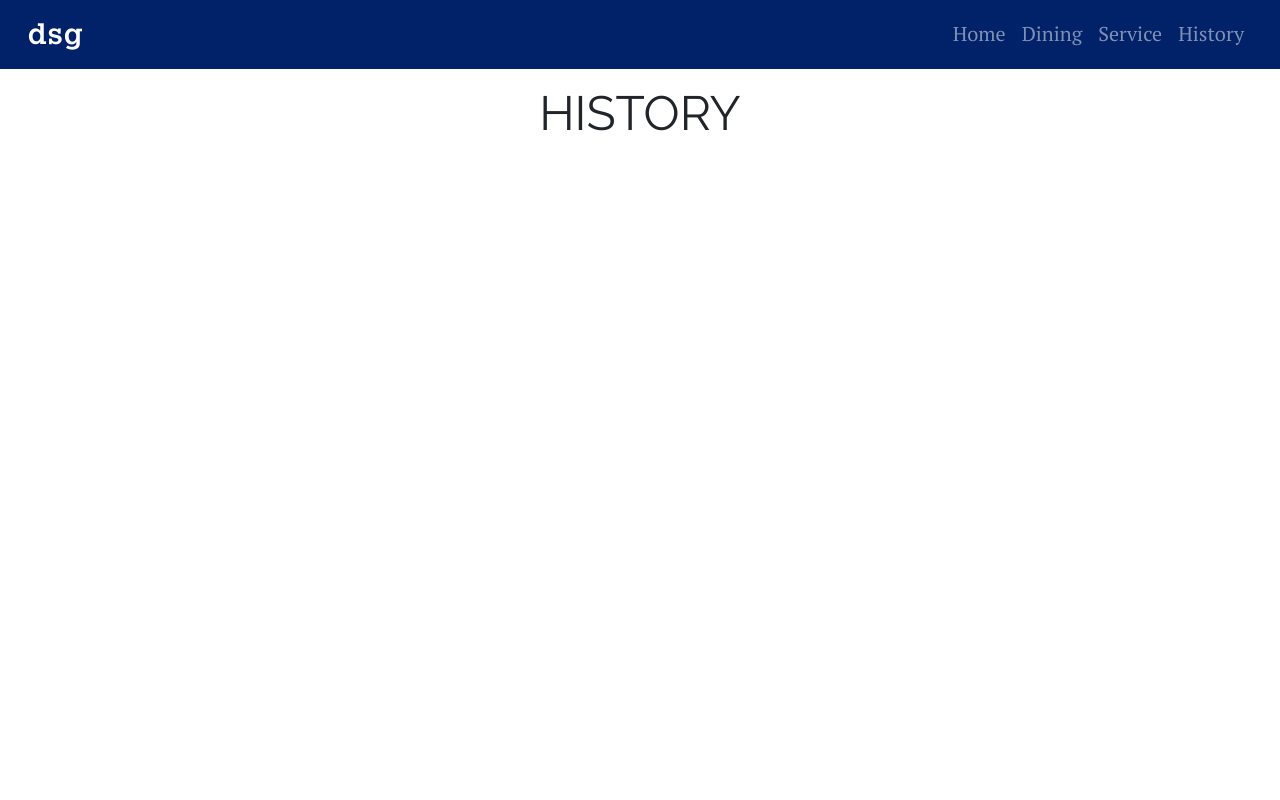
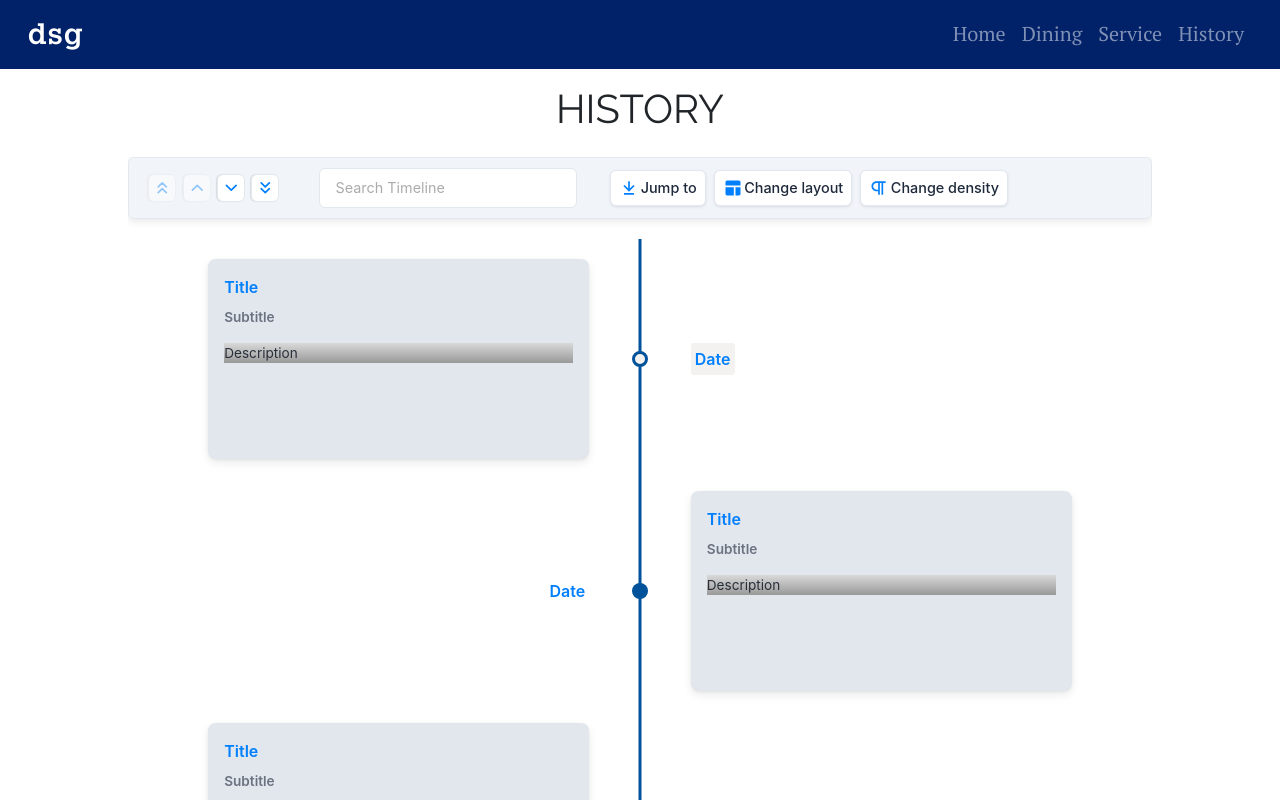
Before and after one commit to Leo-H-Cao/dsg-site, a React (Create React App) app: page /history in a window 1280 px wide. Shown: the top 800 px of the page. Built offline with nearby package versions, Linux system fonts and the light colour scheme.

Commit message:
add timeline

```diff
--- a/package.json
+++ b/package.json
@@ -9,6 +9,7 @@
     "bootstrap": "^4.6.0",
     "react": "^17.0.1",
     "react-bootstrap": "^1.4.3",
+    "react-chrono": "^1.9.1",
     "react-dom": "^17.0.1",
     "react-router-bootstrap": "^0.25.0",
     "react-router-dom": "^5.2.0",
--- a/src/components/History.js
+++ b/src/components/History.js
@@ -1,11 +1,57 @@
 import React from 'react';
-import './css/History.css'
+import './css/History.css';
+import {Chrono} from 'react-chrono';
 
+const items = [
+    {
+        title: "Date",
+        cardTitle: "Title",
+        cardSubtitle: "Subtitle",
+        cardDetailedText: "Description"
+    },
+    {
+        title: "Date",
+        cardTitle: "Title",
+        cardSubtitle: "Subtitle",
+        cardDetailedText: "Description"
+    },
+    {
+        title: "Date",
+        cardTitle: "Title",
+        cardSubtitle: "Subtitle",
+        cardDetailedText: "Description"
+    },
+    {
+        title: "Date",
+        cardTitle: "Title",
+        cardSubtitle: "Subtitle",
+        cardDetailedText: "Description"
+    },
+    {
+        title: "Date",
+        cardTitle: "Title",
+        cardSubtitle: "Subtitle",
+        cardDetailedText: "Description"
+    }
+];
 
 function History(){
     return(
         <div>
             <h1 className="history-header">HISTORY</h1>
+            <div style={{width: "80%", height:"100%", margin: "auto"}}>
+                <Chrono
+                    items={items}
+                    mode="VERTICAL_ALTERNATING"
+                    scrollable
+                    theme={{
+                        primary: "rgb(0,83,155)",
+                        secondary: "rgb(243, 242, 241)",
+                        cardBgColor: "rgb(226, 230, 237)",
+                        cardForeColor: "rgb( 1, 33, 105)"
+                    }}
+                />
+            </div>
         </div>
     );
 }
--- a/src/components/css/Dining.css
+++ b/src/components/css/Dining.css
@@ -1,5 +1,4 @@
 .dining-header{
-    font-size: 3rem;
     font-family: 'Raleway', sans-serif;
     padding: 1rem;
     text-align: center;
--- a/src/components/css/History.css
+++ b/src/components/css/History.css
@@ -1,5 +1,4 @@
 .history-header{
-    font-size: 3rem;
     font-family: 'Raleway', sans-serif;
     padding: 1rem;
     text-align: center;
--- a/src/components/css/Home.css
+++ b/src/components/css/Home.css
@@ -1,5 +1,4 @@
 .home-header{
-    font-size: 3rem;
     font-family: 'Raleway', sans-serif;
     padding: 1rem;
     text-align: center;
--- a/src/components/css/Service.css
+++ b/src/components/css/Service.css
@@ -1,5 +1,4 @@
 .service-header{
-    font-size: 3rem;
     font-family: 'Raleway', sans-serif;
     padding: 1rem;
     text-align: center;
```
Also changed, not shown: 1 other file (tests, documents, lock files or other folders).
